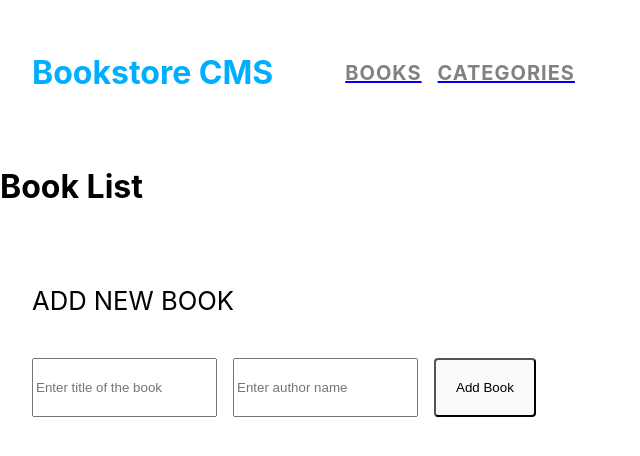
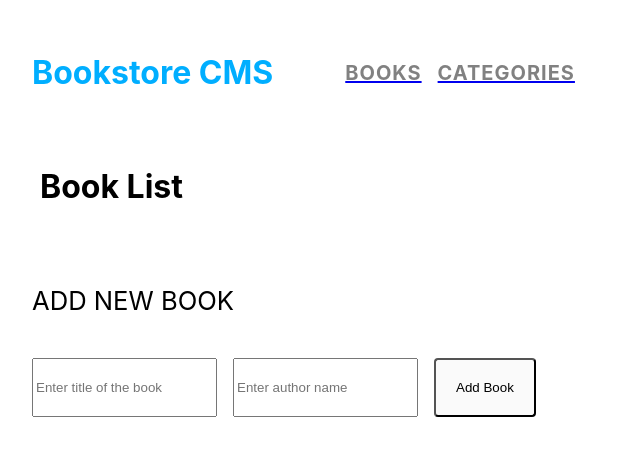
Before and after one commit to CakeInTech/BOOKSTORE, a React (Create React App) app: page / in a window 1280 px wide. Shown: the top 456 px of the page, without its empty margins (0-640 px from the left). Built offline with nearby package versions, Linux system fonts and the light colour scheme.

Commit message:
Make bit styling

```diff
--- a/src/components/Books/Book.module.css
+++ b/src/components/Books/Book.module.css
@@ -15,3 +15,11 @@
 .BookDetail {
   font-size: 1.75rem;
 }
+
+.container h1{
+  padding-left: 40px;
+}
+
+.list {
+  padding-left: 40PX;
+}
```
